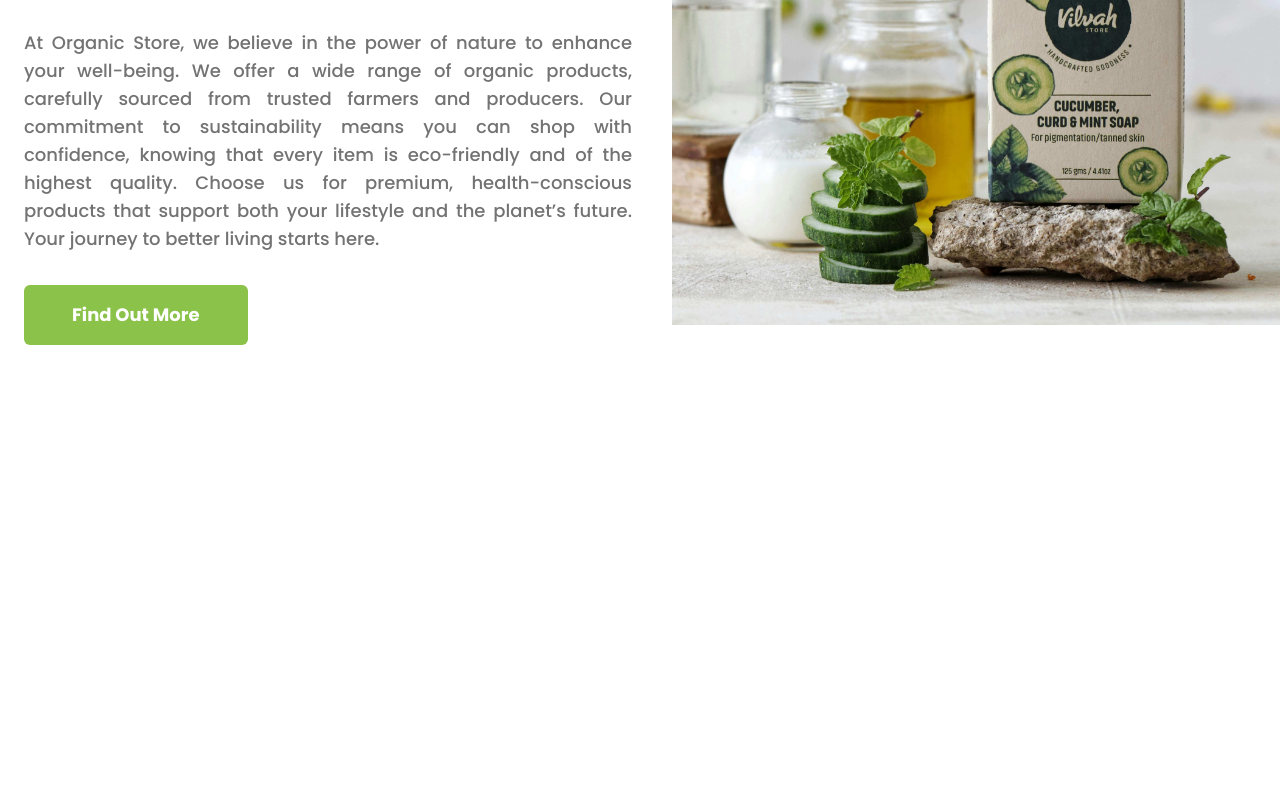
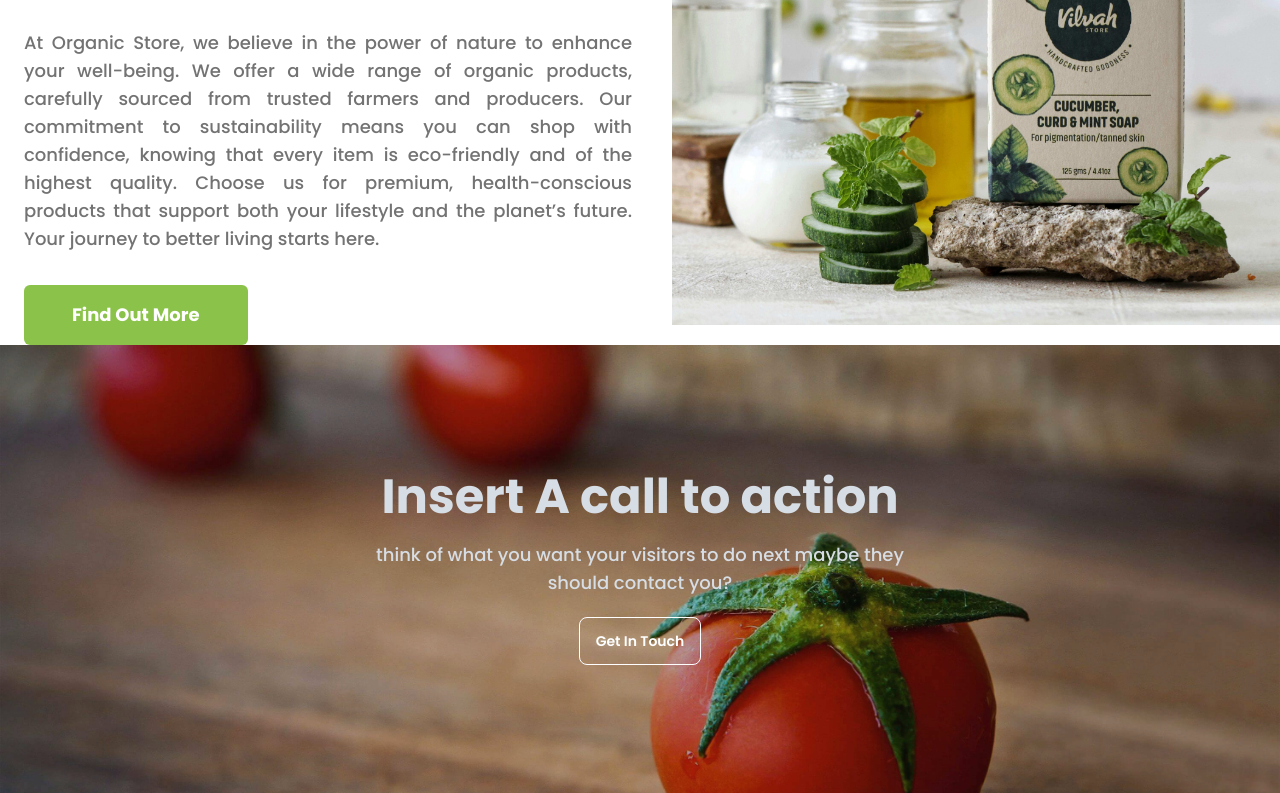
Before and after one commit to rubayedhasan/organic-store, a plain HTML site: page index.html in a window 1280 px wide. Shown: the part 1382-2175 px from the top of the page. Before the commit the page ends 1727 px from the top, so only its background shows below. Drawn offline with nearby package versions, Linux system fonts and the light colour scheme.

Commit message:
adding call-to-action section

```diff
--- a/index.html
+++ b/index.html
@@ -268,6 +268,30 @@
           />
         </div>
       </section>
+
+      <!-- section:call to action  -->
+      <section id="call-to-action" class="">
+        <div
+          class="hero bg-cover bg-center"
+          style="background-image: url(./images/call.jpg)"
+        >
+          <div class="hero-overlay bg-secondary bg-opacity-30"></div>
+          <div class="hero-content text-neutral-content py-32 text-center">
+            <div>
+              <h1 class="mb-5 text-5xl font-bold">Insert A call to action</h1>
+              <p class="mx-auto mb-5 font-medium sm:text-lg md:w-3/4">
+                think of what you want your visitors to do next maybe they
+                should contact you?
+              </p>
+              <button
+                class="btn btn-outline hover:bg-primary hover:border-primary border-white text-white duration-300 ease-in-out"
+              >
+                Get In Touch
+              </button>
+            </div>
+          </div>
+        </div>
+      </section>
     </main>
 
     <!-- footer section  -->
```
